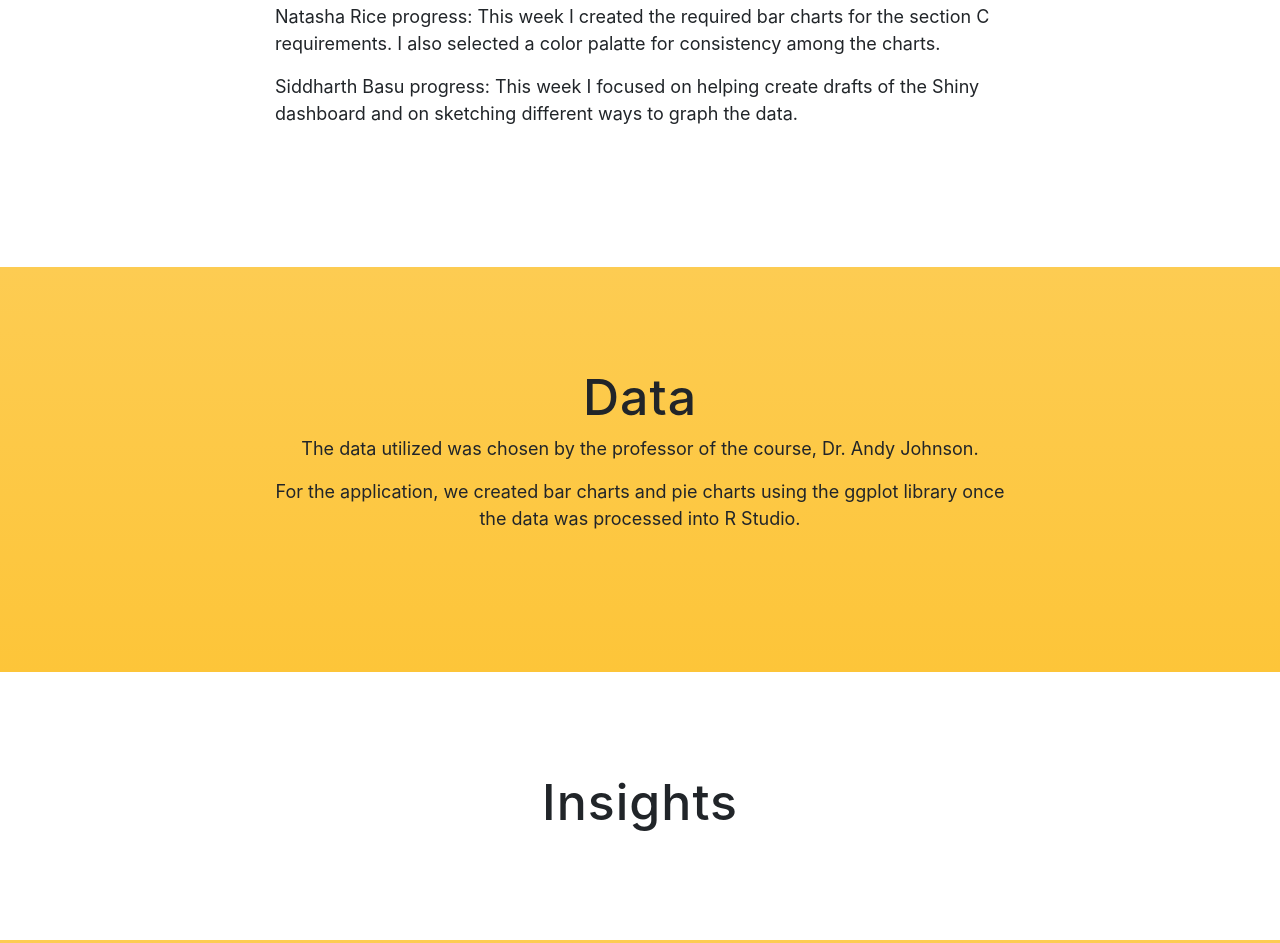
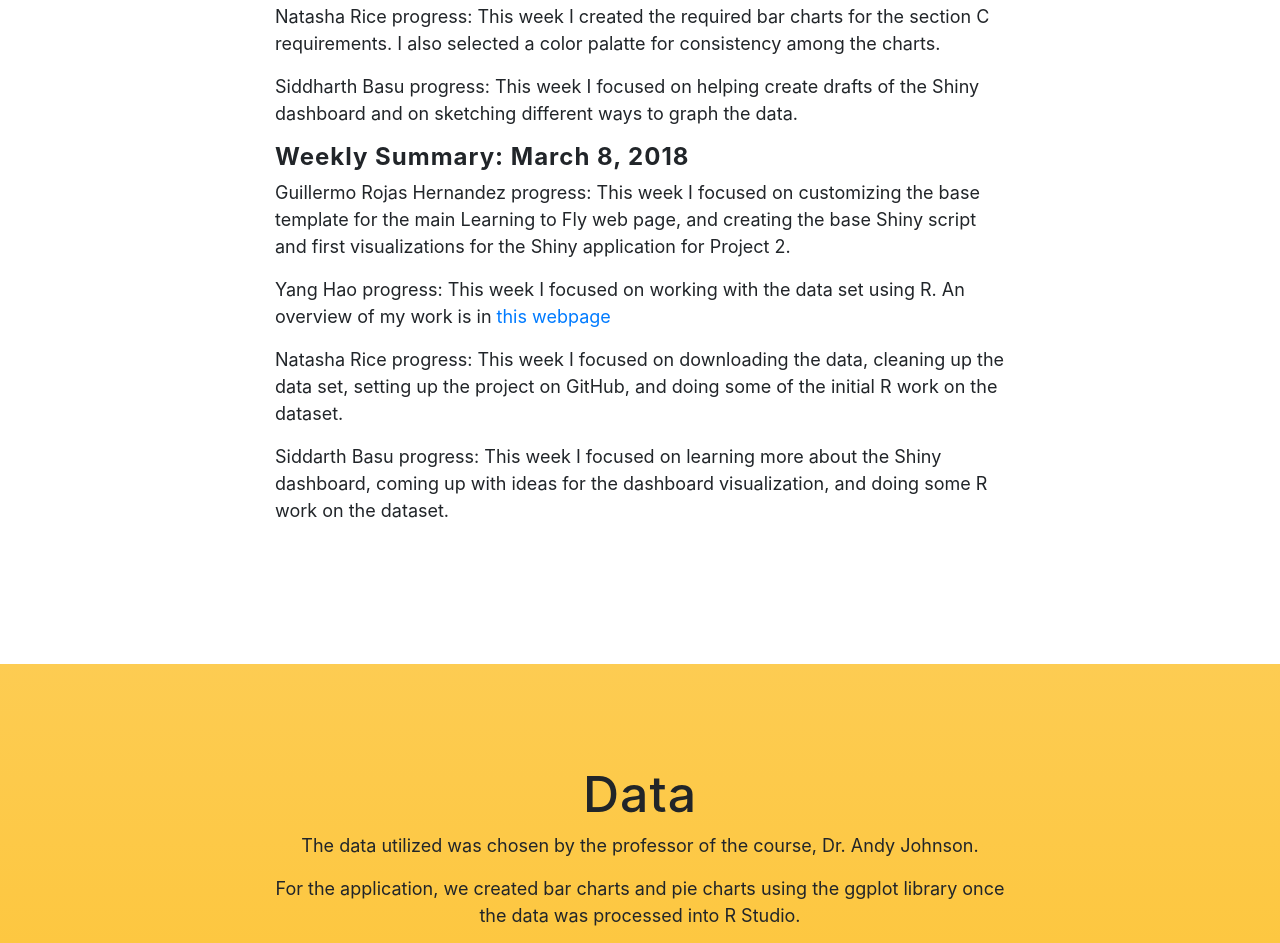
Before and after one commit to guillermokrh/CS-424---Project-2-Website, a website with bundled scripts: page index.html in a window 1280 px wide. Shown: the part 1892-2835 px from the top of the page. Built offline with nearby package versions, Linux system fonts and the light colour scheme; a web font is replaced by a local one.

Commit message:
Weekly Update March 8
Test Push

```diff
--- a/index.html
+++ b/index.html
@@ -108,6 +108,16 @@
             <p>Natasha Rice progress: This week I created the required bar charts for the section C requirements.  I also selected a color
             palatte for consistency among the charts.</p>
             <p>Siddharth Basu progress:  This week I focused on helping create drafts of the Shiny dashboard and on sketching different ways to graph the data.</p>
+            <h4><strong>Weekly Summary: March 8, 2018</strong></h4>
+            <p>Guillermo Rojas Hernandez progress: This week I focused on customizing the base template for the main Learning to Fly web page,
+              and creating the base Shiny script and first visualizations for the Shiny application for Project 2.
+            </p>
+            <p>Yang Hao progress:  This week I focused on working with the data set using R.  An overview of my work is in
+              <a href="pages/yang_hao_update_02-23-18.html">this webpage</a></p>
+            <p>Natasha Rice progress:  This week I focused on downloading the data, cleaning up the data set, setting up the project on
+              GitHub, and doing some of the initial R work on the dataset.</p>
+            <p>Siddarth Basu progress:  This week I focused on learning more about the Shiny dashboard, coming up with ideas for the
+              dashboard visualization, and doing some R work on the dataset.</p>
           </div>
         </div>
         <br>
```
